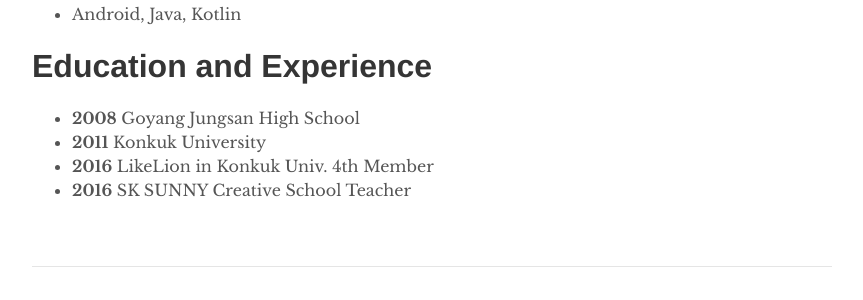
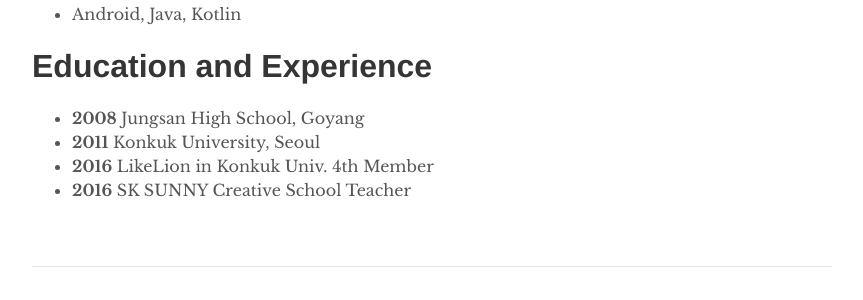
Before and after one commit to Leegaramm/Leegaramm-github.io, a Jekyll site: the page built from _pages/about.md, in a window 1280 px wide. Shown: the part 478-778 px from the top of the page, without its empty margins (208-1071 px from the left). Built offline with Jekyll 4.4.1, drawn with Linux system fonts in a browser that asks for light colours.

Commit message:
Update about.md

```diff
--- a/_pages/about.md
+++ b/_pages/about.md
@@ -13,7 +13,7 @@
 - Android, Java, Kotlin
 
 # Education and Experience
-- **2008** Goyang Jungsan High School
-- **2011** Konkuk University
+- **2008** Jungsan High School, Goyang
+- **2011** Konkuk University, Seoul
 - **2016** LikeLion in Konkuk Univ. 4th Member
 - **2016** SK SUNNY Creative School Teacher
```
